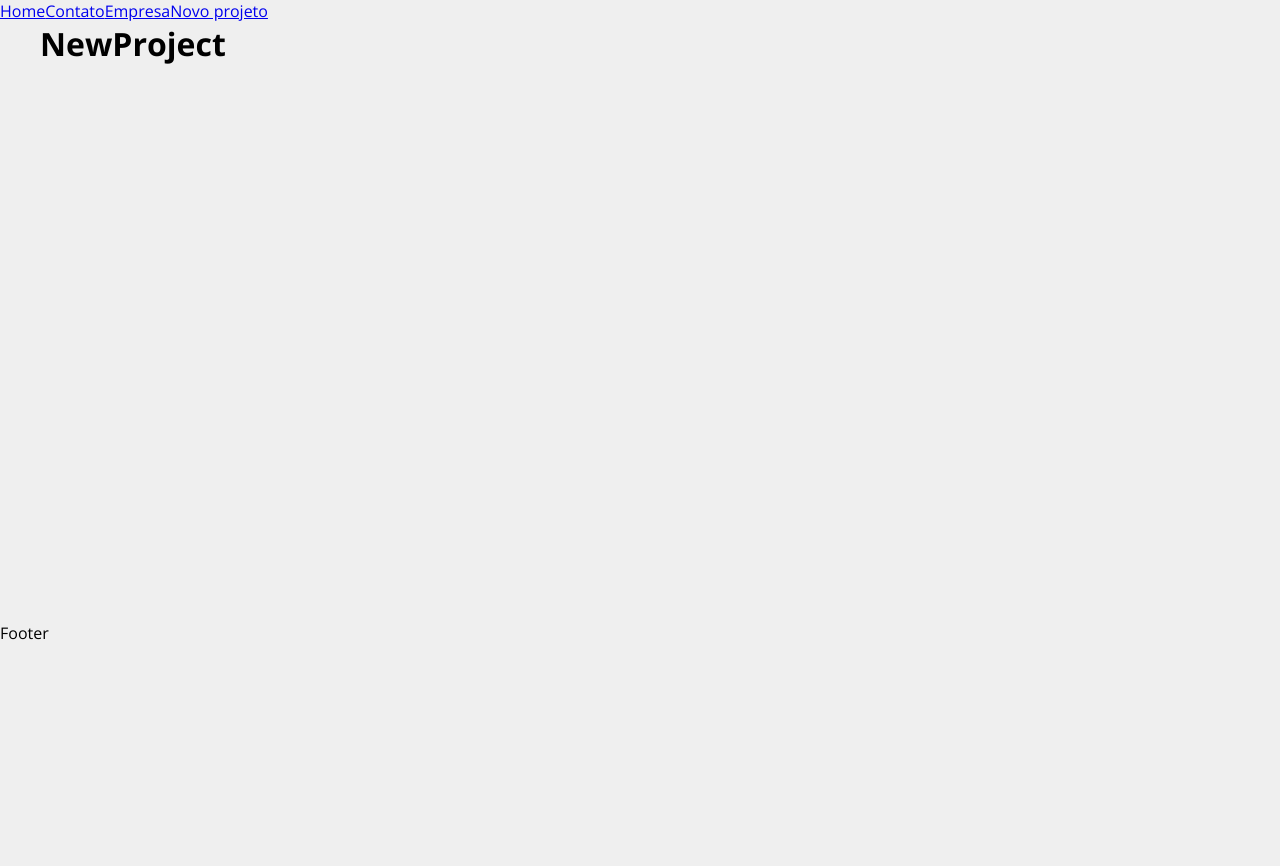
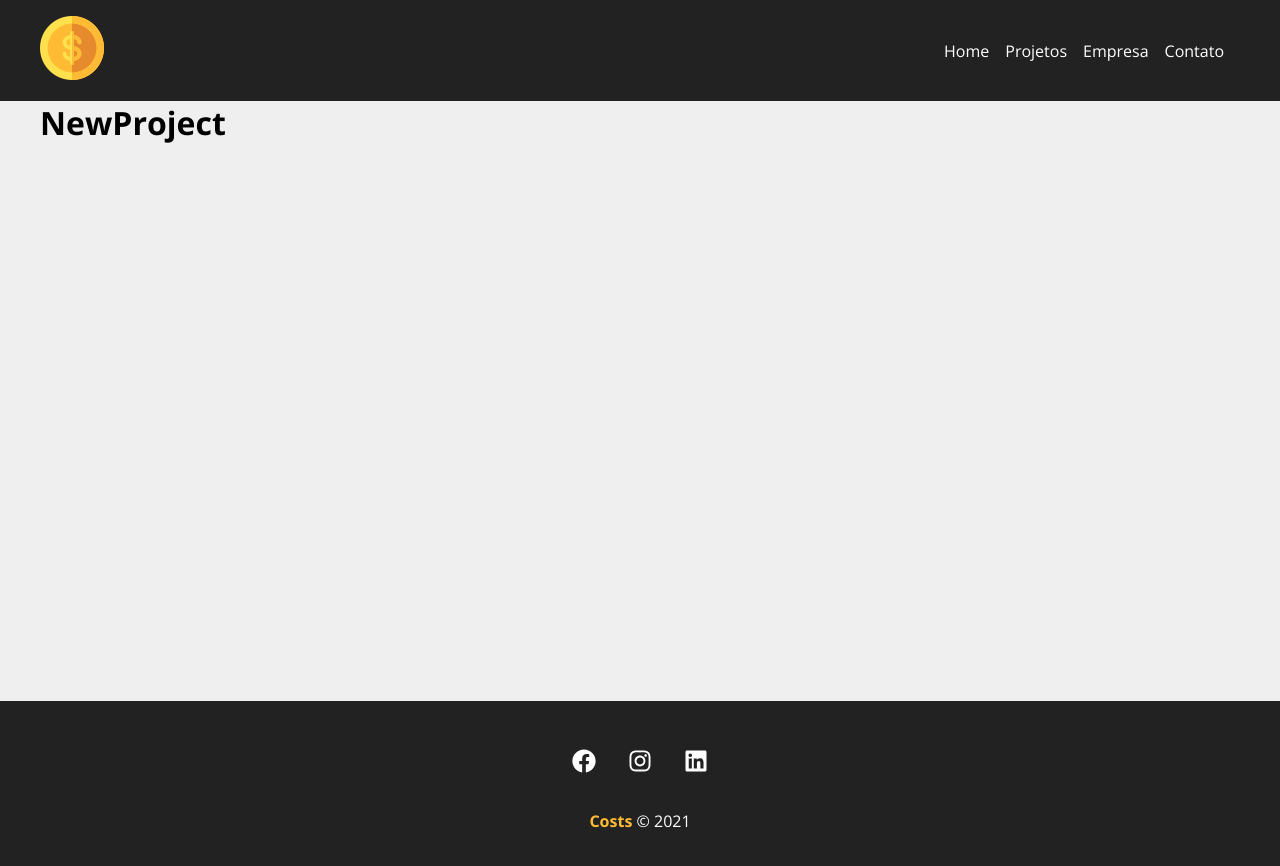
Before and after one commit to DanielMT7/CostsProject, a React (Create React App) app: page /newproject in a window 1280 px wide. Shown: the top 866 px of the page. Before the commit the page ends 800 px from the top, so only its background shows below. Built offline with nearby package versions, Linux system fonts and the light colour scheme.

Commit message:
Adicionando navbar e footer

```diff
--- a/src/App.js
+++ b/src/App.js
@@ -1,31 +1,28 @@
-import { BrowserRouter as Router, Routes, Route, Link } from 'react-router-dom'
+import { BrowserRouter as Router, Routes, Route } from 'react-router-dom'
 import Company from './components/pages/Company'
 import Contact from './components/pages/Contact'
 import Home from './components/pages/Home'
 import NewProject from './components/pages/NewProject'
+import Projects from './components/pages/Projects'
 
 import Container from './components/layout/Container'
+import Navbar from './components/layout/Navbar'
+import Footer from './components/layout/Footer'
 
 function App() {
   return (
     <Router>
-      <div>
-        <Link to="/">Home</Link>
-        <Link to="/contact">Contato</Link>
-        <Link to="/company">Empresa</Link>
-        <Link to="/newproject">Novo projeto</Link>
-      </div>
-
+      <Navbar />
       <Container customClass="min-height">
         <Routes>
           <Route path="/" element={<Home />}></Route>
           <Route path="/company" element={<Company />}></Route>
           <Route path="/contact" element={<Contact />}></Route>
+          <Route path="/projects" element={<Projects />}></Route>
           <Route path="/newproject" element={<NewProject />}></Route>
         </Routes>
       </Container>
-
-      <p>Footer</p>
+      <Footer />
     </Router>
   )
 }
--- /dev/null
+++ b/src/components/layout/Footer.js
@@ -0,0 +1,28 @@
+import { FaFacebook, FaInstagram, FaLinkedin } from 'react-icons/fa'
+
+import styles from './Footer.module.css'
+
+function Footer() {
+  return (
+    <footer className={styles.footer}>
+      <ul className={styles.social_list}>
+        <li>
+          <FaFacebook />
+        </li>
+
+        <li>
+          <FaInstagram />
+        </li>
+
+        <li>
+          <FaLinkedin />
+        </li>
+      </ul>
+      <p className={styles.copy_right}>
+        <span>Costs</span> &copy; 2021
+      </p>
+    </footer>
+  )
+}
+
+export default Footer
--- /dev/null
+++ b/src/components/layout/Footer.module.css
@@ -0,0 +1,34 @@
+.footer {
+  background-color: #222;
+  color: #FFF;
+  padding: 3em;
+  text-align: center;
+}
+
+.social_list {
+  display: flex;
+  justify-content: center;
+  list-style-type: none;
+}
+
+.social_list li {
+  margin: 0 1em;
+}
+
+.social_list li:hover {
+  color: #FFBB33;
+}
+
+.social_list svg {
+  font-size: 1.5em;
+  cursor: pointer;
+}
+
+.copy_right {
+  margin-top: 2em;
+}
+
+.copy_right span {
+  font-weight: bold;
+  color: #FFBB33;
+}
--- /dev/null
+++ b/src/components/layout/Navbar.js
@@ -0,0 +1,37 @@
+import { Link } from 'react-router-dom'
+
+import Container from './Container'
+
+import styles from './Navbar.module.css'
+import logo from '../../img/costs_logo.png'
+
+function Navbar() {
+  return (
+    <nav className={styles.navbar}>
+      <Container>
+        <Link to="/">
+          <img src={logo} alt="Costs Logo" />
+        </Link>
+        <ul className={styles.list}>
+          <li className={styles.item}>
+            <Link to="/">Home</Link>
+          </li>
+
+          <li className={styles.item}>
+            <Link to="/projects">Projetos</Link>
+          </li>
+
+          <li className={styles.item}>
+            <Link to="/company">Empresa</Link>
+          </li>
+
+          <li className={styles.item}>
+            <Link to="/contact">Contato</Link>
+          </li>
+        </ul>
+      </Container>
+    </nav>
+  )
+}
+
+export default Navbar
--- /dev/null
+++ b/src/components/layout/Navbar.module.css
@@ -0,0 +1,25 @@
+.navbar {
+  display: flex;
+  justify-content: space-between;
+  background-color: #222;
+  padding: 1em;
+}
+
+.list {
+  display: flex;
+  list-style: none;
+  align-items: center;
+}
+
+.item {
+  margin-right: 1em;
+}
+
+.item a {
+  color: #FFF;
+  text-decoration: none;
+}
+
+.item a:hover {
+  color: #FFBB33;
+}
--- /dev/null
+++ b/src/components/pages/Projects.js
@@ -0,0 +1,5 @@
+function Projects() {
+  return <h1>Projects</h1>
+}
+
+export default Projects
```
